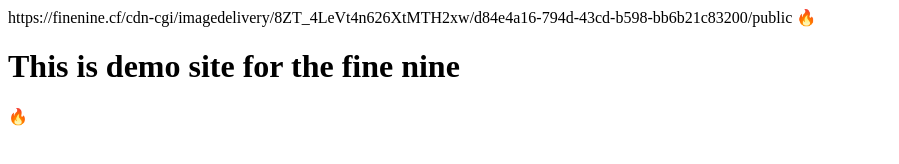
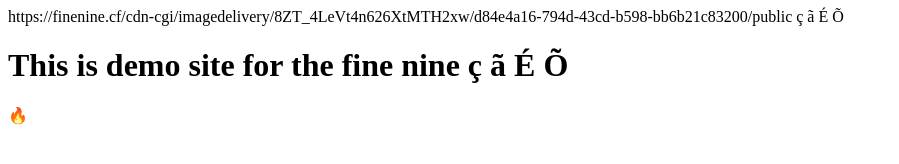
Before and after one commit to djmartin0055/Finenine, a plain HTML site: page index.html in a window 1280 px wide. Shown: the whole page, without its empty margins (0-899 px from the left). Drawn offline with Linux system fonts and the light colour scheme.

Commit message:
Update index.html

```diff
--- a/index.html
+++ b/index.html
@@ -8,6 +8,6 @@
 https://finenine.cf/cdn-cgi/imagedelivery/8ZT_4LeVt4n626XtMTH2xw/d84e4a16-794d-43cd-b598-bb6b21c83200/public
 </head>
 <body>
-🔥</p> <h1>This is demo site for the fine nine</h1>🔥
+ç ã É Õ </p> <h1>This is demo site for the fine nine ç ã É Õ </h1>🔥
 </body>
 </html>
```
